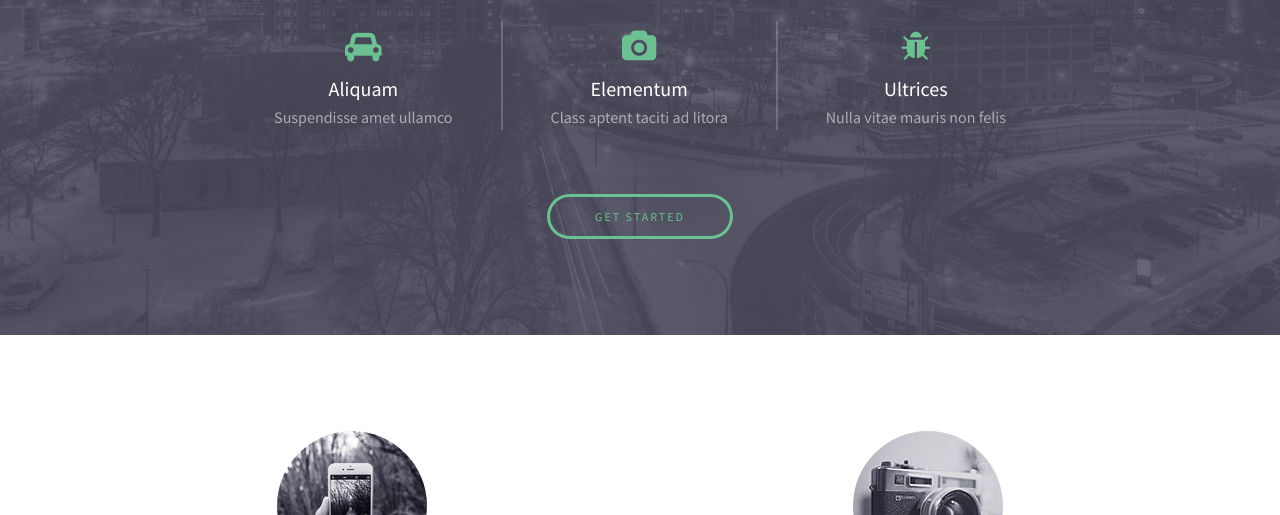
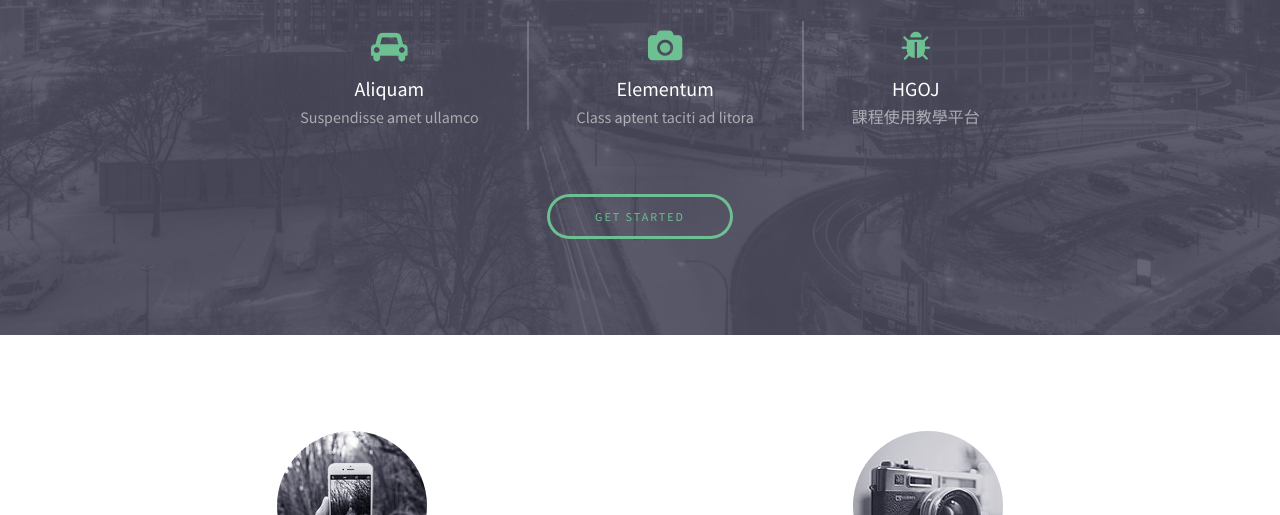
Before and after one commit to tmhoshiyoru/tmhoshiyoru.github.io, a plain HTML site: page index.html in a window 1280 px wide. Shown: the part 285-800 px from the top of the page. Drawn offline with Linux system fonts and the light colour scheme.

Commit message:
Update index.html

```diff
--- a/index.html
+++ b/index.html
@@ -49,8 +49,8 @@
 
 						<div>
 							<span class="icon fa-bug"></span>
-							<h3>Ultrices</h3>
-							<p>Nulla vitae mauris non felis</p>
+							<h3><a href="http://judge.epass2u.com">HGOJ</a></h3>
+							<p>課程使用教學平台</p>
 						</div>
 
 					</div>
```
